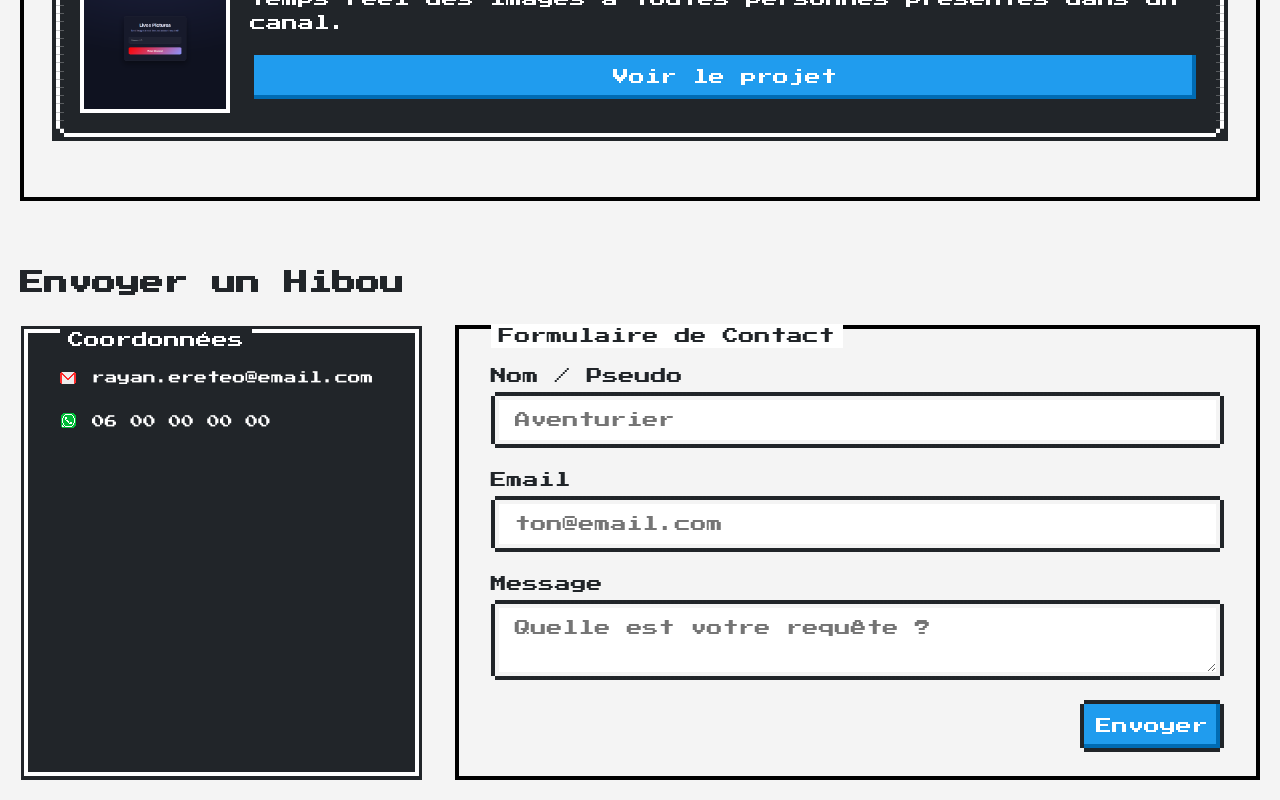
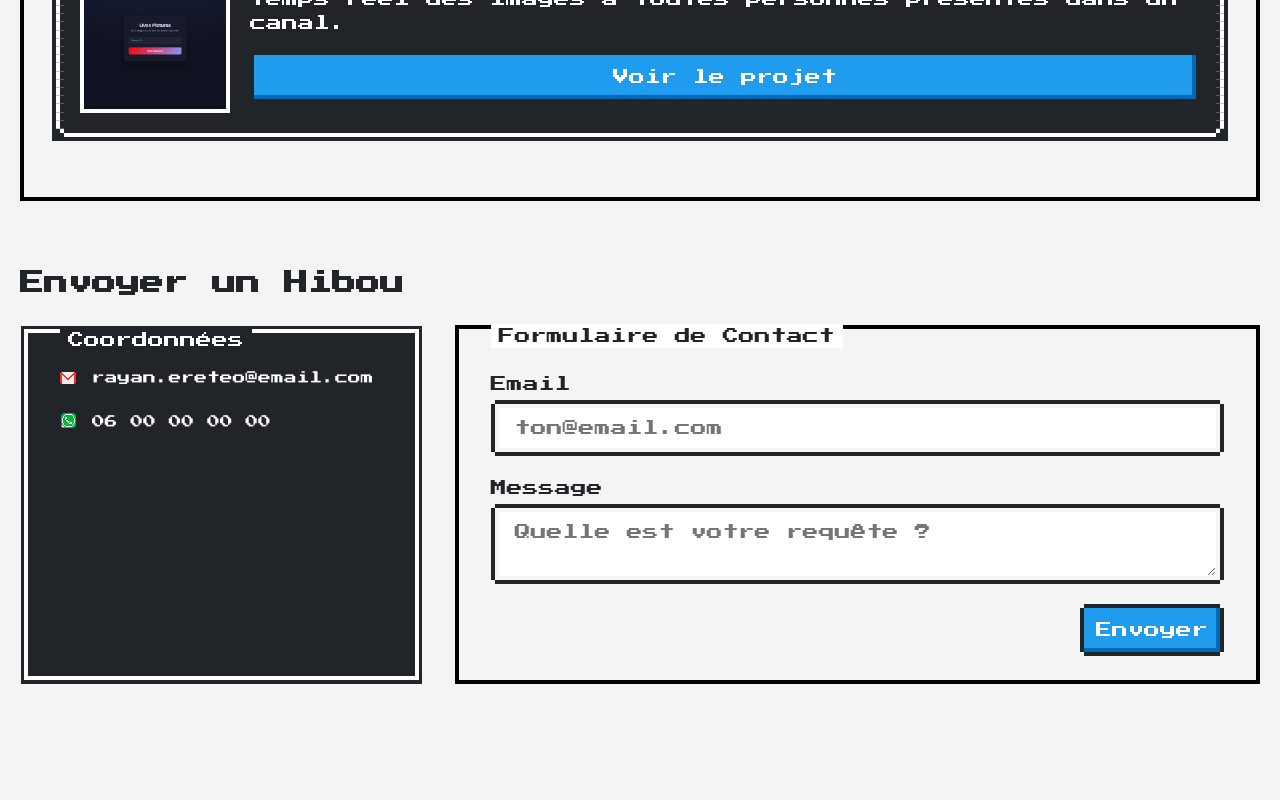
Before and after one commit to RayanEreteo/rayanereteo_, a React (Vite) app: page / in a window 1280 px wide. Shown: the part 1480-2280 px from the top of the page. After the commit the page ends 2184 px from the top, so only its background shows below. Built offline with nearby package versions, Linux system fonts and the light colour scheme.

Commit message:
Added formspree logic to send email

```diff
--- a/src/App.tsx
+++ b/src/App.tsx
@@ -1,12 +1,17 @@
 import { useState } from 'react'
+import Project from './components/Project';
+import { useForm, ValidationError } from '@formspree/react';
+
 import './App.css'
-import Project from './components/Project';
-
 import willitdryT from "./assets/willitdry.png"
 import livePictureT from "./assets/livepictures.png"
 
 function App() {
+  const [state, handleSubmit] = useForm("xojnyavz");
   const [downloadCVText, setDownloadCVText] = useState<String>("Fiche Personnage")
+  if (state.succeeded) {
+    return <p>Thanks for joining!</p>;
+  }
 
   function downloadCV() {
     const elem = document.createElement('a');
@@ -90,20 +95,20 @@ function App() {
 
           <div className="nes-container with-title">
             <p className="title">Formulaire de Contact</p>
-            <form>
-              <div className="nes-field">
-                <label htmlFor="name_field">Nom / Pseudo</label>
-                <input type="text" id="name_field" className="nes-input" placeholder="Aventurier" />
-              </div>
-
+            <form onSubmit={handleSubmit}>
               <div className="nes-field mt-small">
                 <label htmlFor="email_field">Email</label>
-                <input type="email" id="email_field" className="nes-input" placeholder="ton@email.com" />
+                <input type="email" name="email" id="email_field" className="nes-input" placeholder="ton@email.com" />
+                <ValidationError
+                  prefix="Email"
+                  field="email"
+                  errors={state.errors}
+                />
               </div>
 
               <div className="nes-field mt-small">
                 <label htmlFor="textarea_field">Message</label>
-                <textarea id="textarea_field" className="nes-textarea" placeholder="Quelle est votre requête ?"></textarea>
+                <textarea id="textarea_field" name='message' className="nes-textarea" placeholder="Quelle est votre requête ?"></textarea>
               </div>
 
               <div className="form-actions mt-small">
```
